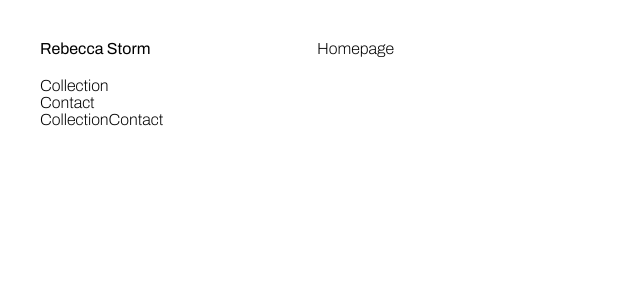
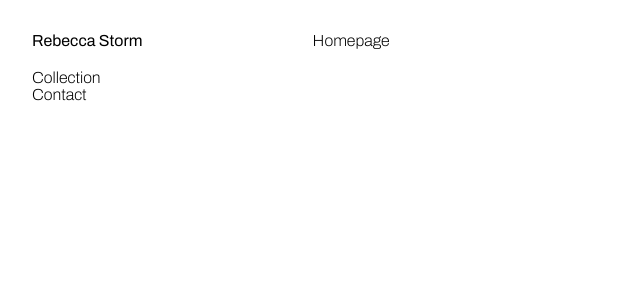
Before and after one commit to Tristan-Giardini/rebecca, a React (Create React App) app in the folder rebecca/: page / in a window 1280 px wide. Shown: the top 300 px of the page, without its empty margins (0-640 px from the left). Built offline with nearby package versions, Linux system fonts and the light colour scheme.

Commit message:
feat: fix header, useSize hook

```diff
--- a/rebecca/src/App.css
+++ b/rebecca/src/App.css
@@ -1,6 +1,7 @@
 body {
   font-family: "Archivo", sans-serif;
   font-weight: 200;
+  margin: 0px;
 }
 
 a {
@@ -140,30 +141,33 @@ div.fancybox__toolbar__column.is-right > :nth-child(-n + 4) {
     flex-direction: column;
     background-color: black;
     top: 0px;
-    left: -8px;
-    width: 107%;
+    left: 0px;
+    width: 100%;
     animation: dropDown 0.5s forwards;
   }
 
-  .mobile-na.open.closed {
+  .mobile-nav.closed {
     position: absolute;
     display: flex;
     flex-direction: column;
     background-color: black;
     top: 0px;
-    left: -8px;
-    width: 107%;
+    left: 0px;
+    width: 100%;
     animation: dropDownReverse 0.5s forwards;
   }
 
   .wrapper.nav-open {
-    /* top: 100px !important; */
     animation: dropDownWrapper 0.4s forwards;
   }
 
   .mobile-link {
     color: white;
-    padding: 20px 40px;
+    padding: 20px 30px;
+  }
+
+  .mobile-link:hover {
+    color: grey;
   }
 
   .hamburger-icon {
@@ -186,16 +190,22 @@ div.fancybox__toolbar__column.is-right > :nth-child(-n + 4) {
 
   .wrapper {
     flex-direction: column;
-    /* position: relative; */
     animation: dropDownWrapperReverse 0.4s forwards;
   }
 
   .header {
     height: 20vh !important;
-    /* width: 100vw !important; */
   }
 
   .painting {
     width: 100%;
   }
+
+  .f-button.is-next {
+    display: none !important;
+  }
+
+  .f-button.is-prev {
+    display: none !important;
+  }
 }
--- a/rebecca/src/Collection.jsx
+++ b/rebecca/src/Collection.jsx
@@ -7,7 +7,7 @@ const Collection = () => {
 
   const handleCaption = (index) => {
     if (index === 1) {
-      return "";
+      return "This is my title This is my medium This is my year";
     }
   };
 
--- a/rebecca/src/Header.jsx
+++ b/rebecca/src/Header.jsx
@@ -1,18 +1,21 @@
-import { useState, useEffect } from "react";
+import { useState, useEffect, useRef } from "react";
 import React from "react";
 import HamburgerNav from "./assets/HamburgerNav";
+import useSize from "./hooks/useSize";
 
 const Header = () => {
   const [mobileNav, setMobileNav] = useState(false);
+  const screenWidth = useSize();
+
+  console.log(screenWidth[0]);
 
   const handleClick = () => {
-    // console.log("click");
     setMobileNav(!mobileNav);
   };
 
   useEffect(() => {
     const wrapper = document.querySelector(".wrapper");
-    // const mobile = document.querySelector(".mobile-nav")
+
     if (mobileNav) {
       wrapper.classList.add("nav-open");
     } else {
@@ -23,8 +26,6 @@ const Header = () => {
       wrapper.classList.remove("nav-open");
     };
   }, [mobileNav]);
-
-  // console.log(mobileNav);
 
   return (
     <div className="container header">
@@ -43,6 +44,7 @@ const Header = () => {
             Contact
           </a>
         </div>
+        {screenWidth[0] < 600 ? (
           <div className={mobileNav ? "mobile-nav open" : "mobile-nav"}>
             <a className="mobile-link" href="/collection">
               Collection
@@ -51,6 +53,9 @@ const Header = () => {
               Contact
             </a>
           </div>
+        ) : (
+          ""
+        )}
       </div>
     </div>
   );
--- /dev/null
+++ b/rebecca/src/hooks/useSize.jsx
@@ -0,0 +1,25 @@
+import React, { useEffect } from "react";
+import { useRef, useState } from "react";
+
+const useSize = () => {
+  const screenWidthOnLoad = useRef([window.innerWidth, window.innerHeight]);
+  const [windowSize, setWindowSize] = useState([
+    screenWidthOnLoad.current[0],
+    screenWidthOnLoad.current[1],
+  ]);
+
+  useEffect(() => {
+    const windowSizeHandler = () => {
+      setWindowSize([window.innerWidth, window.innerHeight]);
+    };
+    window.addEventListener("resize", windowSizeHandler);
+
+    return () => {
+      window.removeEventListener("resize", windowSizeHandler);
+    };
+  }, []);
+
+  return windowSize;
+};
+
+export default useSize;
```
Lines whose indentation alone changed are shown as unchanged.
